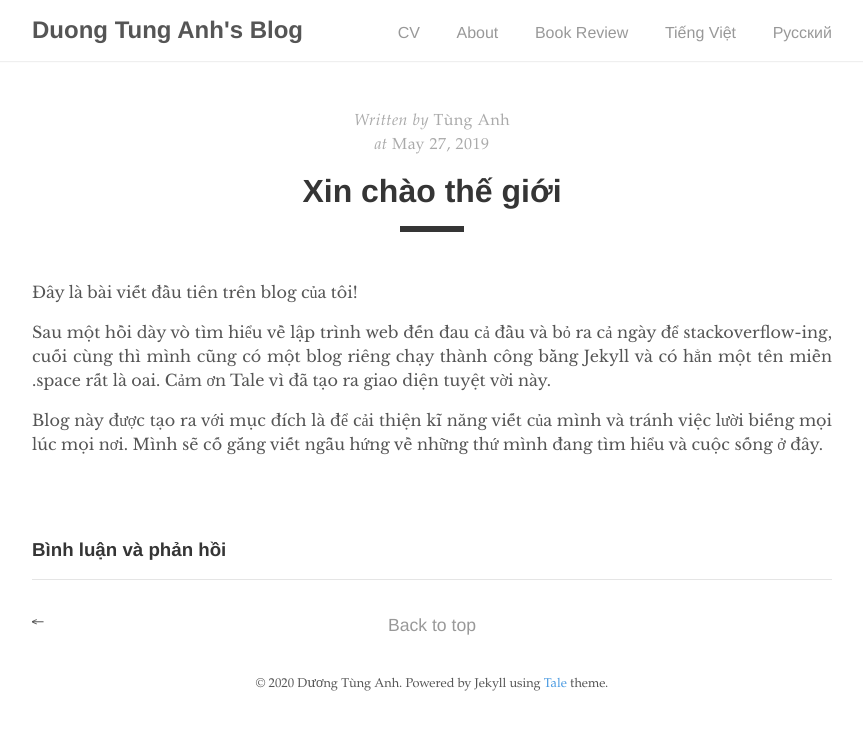
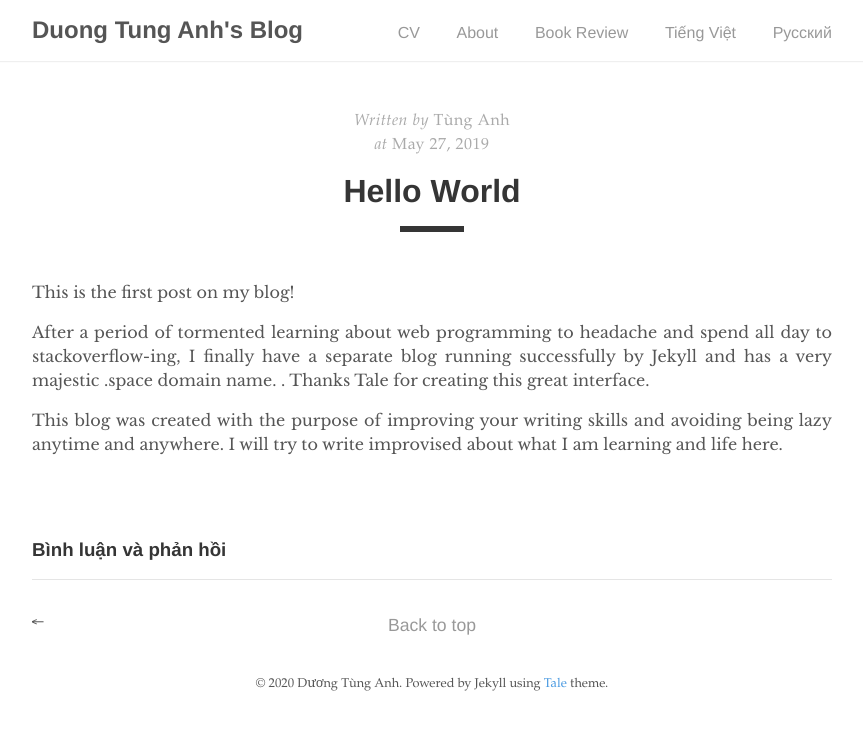
Before and after one commit to duongtunganh/en, a Jekyll site: the page built from _posts/home/2019-05-27-xin-chao-the-gioi.md, in a window 1280 px wide. Shown: the top 730 px of the page, without its empty margins (208-1071 px from the left). Built offline with Jekyll 4.4.1, drawn with Linux system fonts in a browser that asks for light colours; a script that is not in the unit is left out; comment, search, counter and statistics services are not loaded.

Commit message:
Update 2019-05-27-xin-chao-the-gioi.md

```diff
--- a/_posts/home/2019-05-27-xin-chao-the-gioi.md
+++ b/_posts/home/2019-05-27-xin-chao-the-gioi.md
@@ -1,14 +1,14 @@
 ---
 layout: post
-title:  "Xin chào thế giới"
+title:  "Hello World"
 author: "Tùng Anh"
 comments: true
 categories:
 - home
 ---
 
-Đây là bài viết đầu tiên trên blog của tôi!
+This is the first post on my blog!
 
-Sau một hồi dày vò tìm hiểu về lập trình web đến đau cả đầu và bỏ ra cả ngày để stackoverflow-ing, cuối cùng thì mình cũng có một blog riêng chạy thành công bằng Jekyll và có hẳn một tên miền .space rất là oai. Cảm ơn Tale vì đã tạo ra giao diện tuyệt vời này.
+After a period of tormented learning about web programming to headache and spend all day to stackoverflow-ing, I finally have a separate blog running successfully by Jekyll and has a very majestic .space domain name. . Thanks Tale for creating this great interface.
 
-Blog này được tạo ra với mục đích là để cải thiện kĩ năng viết của mình và tránh việc lười biếng mọi lúc mọi nơi. Mình sẽ cố gắng viết ngẫu hứng về những thứ mình đang tìm hiểu và cuộc sống ở đây.
+This blog was created with the purpose of improving your writing skills and avoiding being lazy anytime and anywhere. I will try to write improvised about what I am learning and life here.
```
